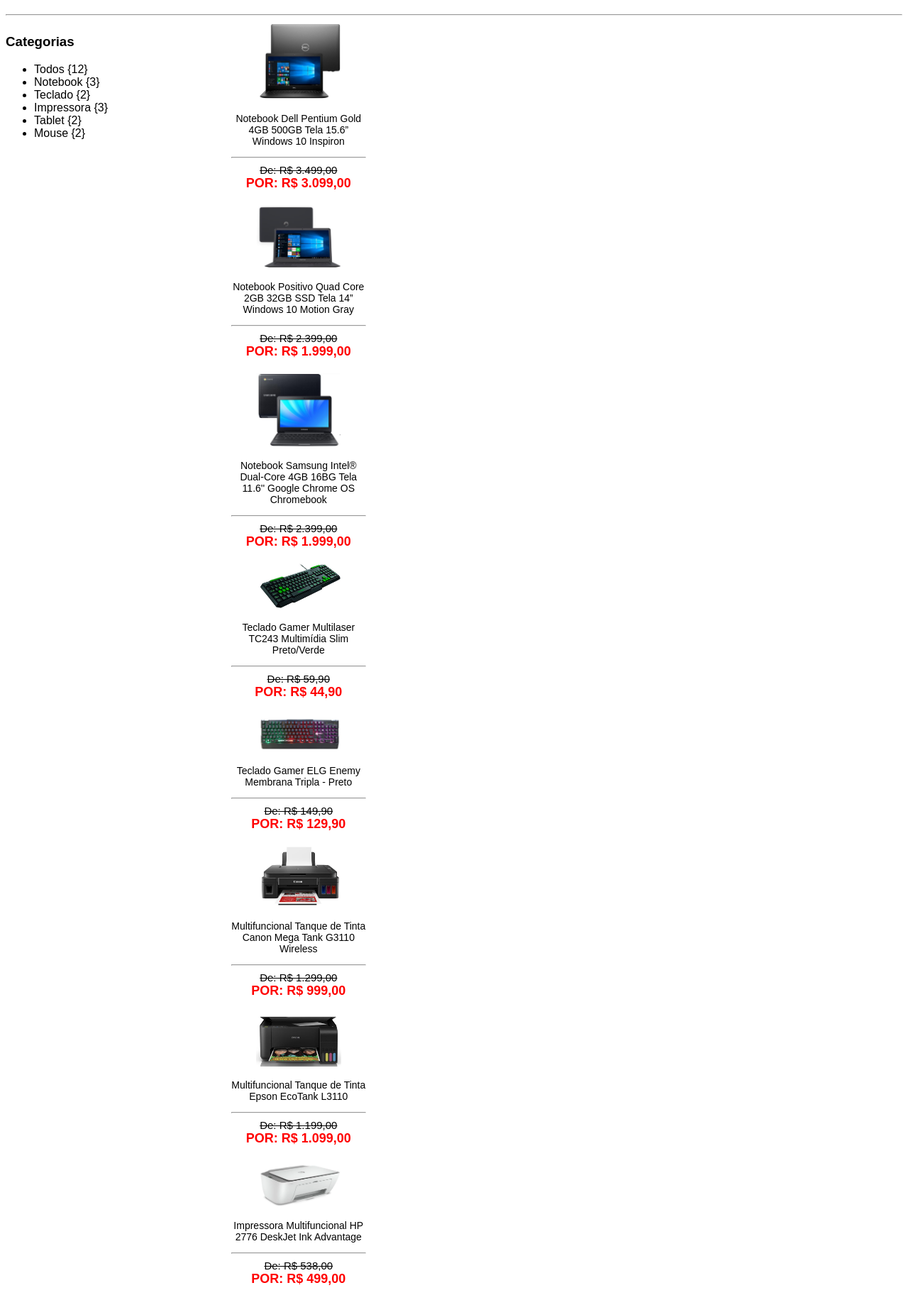
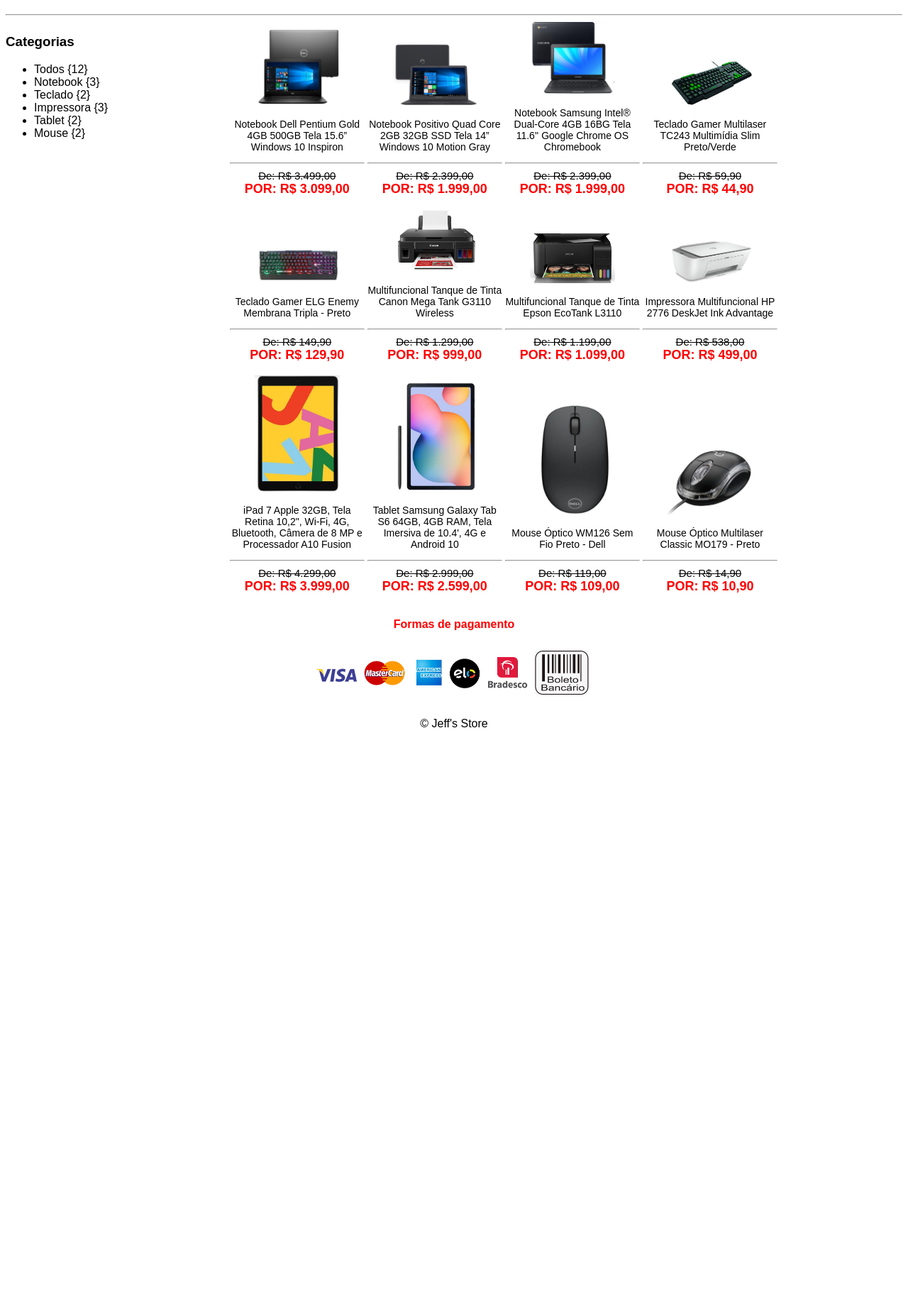
Before and after one commit to jeffersoncsw/Projeto_Loja_JeffsStore, a PHP site: page /produtos.html in a window 1280 px wide. Shown: the part 107-1939 px from the top of the page at 71% size. After the commit the page ends 1132 px from the top, so only its background shows below. Run offline with PHP 8.4, Linux system fonts and the light colour scheme.

Commit message:
Eventos javascript, correção de bugs em produtos.html

```diff
--- a/css/estilo.css
+++ b/css/estilo.css
@@ -1,5 +1,6 @@
 body {
     font-family: Arial, Helvetica, sans-serif;
+
 }
 
 .menu{
@@ -41,9 +42,14 @@
     width: 10%;
 }
 
-.formContatos{
+input#nome, textarea#mensagem{
     width: 400px;
 }
+
+input:hover, textarea:hover{
+    background-color: #dddddd;
+}
+
 
 .lojas{
     border: 0px;
@@ -58,24 +64,20 @@
 }
 
 #categorias{
-    vertical-align: top;
     width: 25%;
+    height: 100vh;
     float: left;
 }
 
 .produtos{
-    vertical-align: top;
-    display: table;
+    width: 75%;
     float: right;
-    width: 75%;
 }
 
 .box_produtos {
-    margin: 2px;
+    display: inline-block;
     width: 20%;
     text-align: center;
-    vertical-align: bottom;
-    display: table-cell;
 }
 
 .produtoName{
@@ -95,11 +97,11 @@
     font-weight: bold;
 }
 
-#rodape{
-    position: absolute;
-    bottom: 0;
-    width: 100%;
+footer, #rodape{
+    width:100%;
+    position: relative;
     text-align: center;
+    display: inline-block;
 }
 
 #formasPagamento{
--- a/js/funcoes.js
+++ b/js/funcoes.js
@@ -4,7 +4,7 @@
     for(let i = 0; i < elementos.length; i++){
         console.log(elementos[i].id);
         if (categoria == elementos[i].id){
-            elementos[i].style = "display:block";
+            elementos[i].style = "display:inline-block";
         }else{
             elementos[i].style = "display:none";
         }
@@ -15,7 +15,7 @@
     let elementos = document.getElementsByClassName('box_produtos');
 
     for(let i = 0; i < elementos.length; i++){
-        elementos[i].style = "display:block";
+        elementos[i].style = "display:inline-block";
     }
 };
 
@@ -27,3 +27,21 @@
         imagem.width = 240;
     }
 };
+
+function lojas(){
+    let clique = document.getElementsByClassName('loja');
+    confirm("Você deseja iniciar o GPS para ir a esta loja?")
+}
+
+
+function enviar(){
+    var nome = document.getElementById("nome");
+    if(nome.value != ""){
+        alert("Obrigado sr(a) " + nome.value + " seus dados foram encaminhados com sucesso!" );
+        nome.value = "";
+        mensagem.value = "";
+    } else {
+        alert("Prencha todos os campos para enviar.")
+    }
+
+}
--- a/produtos.html
+++ b/produtos.html
@@ -33,7 +33,7 @@
             </div>
         </section>
         <section class="produtos">
-            <div class="box_produtos" id="notebook" style="display: block;">
+            <div class="box_produtos" id="notebook">
                 <img src="./imagens/produtos/notebook-dell.png" width="120px" onclick="destaque(this)">
                 <br>
                 <p class="produtoName">Notebook Dell Pentium Gold 4GB 500GB Tela 15.6”
@@ -42,7 +42,7 @@
                 <p class="produtoPrecoAntigo">De: R$ 3.499,00</p>
                 <p class="produtoPreco">POR: R$ 3.099,00</p><br>
             </div>
-            <div class="box_produtos" id="notebook" style="display: block;">
+            <div class="box_produtos" id="notebook">
                 <img src="./imagens/produtos/notebook-positivo.png" width="120px" onclick="destaque(this)">
                 <br>
                 <p class="produtoName">Notebook Positivo Quad Core 2GB 32GB SSD Tela 14”
@@ -51,7 +51,7 @@
                 <p class="produtoPrecoAntigo">De: R$ 2.399,00</p>
                 <p class="produtoPreco">POR: R$ 1.999,00</p><br>
             </div>
-            <div class="box_produtos" id="notebook" style="display: block;">
+            <div class="box_produtos" id="notebook" >
                 <img src="./imagens/produtos/notebook-samsung.png" width="120px" onclick="destaque(this)">
                 <br>
                 <p class="produtoName">Notebook Samsung Intel® Dual-Core 4GB 16BG Tela 11.6''
@@ -60,7 +60,7 @@
                 <p class="produtoPrecoAntigo">De: R$ 2.399,00</p>
                 <p class="produtoPreco">POR: R$ 1.999,00</p><br>
             </div>
-            <div class="box_produtos" id="teclado" style="display: block;">
+            <div class="box_produtos" id="teclado" >
                 <img src="./imagens/produtos/teclado-multilaser.png" width="120px" onclick="destaque(this)">
                 <br>
                 <p class="produtoName">Teclado Gamer Multilaser TC243
@@ -71,7 +71,7 @@
             </div>
         </section>
         <section class="produtos">
-            <div class="box_produtos" id="teclado" style="display: block;">
+            <div class="box_produtos" id="teclado">
                 <img src="./imagens/produtos/teclado-elg.png" width="120px" onclick="destaque(this)">
                 <br>
                 <p class="produtoName">Teclado Gamer ELG Enemy Membrana Tripla - Preto</p>
@@ -79,7 +79,7 @@
                 <p class="produtoPrecoAntigo">De: R$ 149,90</p>
                 <p class="produtoPreco">POR: R$ 129,90</p><br>
             </div>
-            <div class="box_produtos" id="impressora" style="display: block;">
+            <div class="box_produtos" id="impressora">
                 <img src="./imagens/produtos/impressora-canon.png" width="120px" onclick="destaque(this)">
                 <br>
                 <p class="produtoName">Multifuncional Tanque de Tinta Canon Mega Tank G3110 Wireless</p>
@@ -87,7 +87,7 @@
                 <p class="produtoPrecoAntigo">De: R$ 1.299,00</p>
                 <p class="produtoPreco">POR: R$ 999,00</p><br>
             </div>
-            <div class="box_produtos" id="impressora" style="display: block;">
+            <div class="box_produtos" id="impressora">
                 <img src="./imagens/produtos/impressora-epson.png" width="120px" onclick="destaque(this)">
                 <br>
                 <p class="produtoName">Multifuncional Tanque de Tinta Epson EcoTank L3110</p>
@@ -95,7 +95,7 @@
                 <p class="produtoPrecoAntigo">De: R$ 1.199,00</p>
                 <p class="produtoPreco">POR: R$ 1.099,00</p><br>
             </div>
-            <div class="box_produtos" id="impressora" style="display: block;">
+            <div class="box_produtos" id="impressora">
                 <img src="./imagens/produtos/impressora-hp.png" width="120px" onclick="destaque(this)">
                 <br>
                 <p class="produtoName">Impressora Multifuncional HP 2776
@@ -106,7 +106,7 @@
             </div>
         </section>
         <section class="produtos">
-            <div class="box_produtos" id="tablet" style="display: block;">
+            <div class="box_produtos" id="tablet">
                 <img src="./imagens/produtos/tablet-apple.png" width="120px" onclick="destaque(this)">
                 <br>
                 <p class="produtoName">iPad 7 Apple 32GB, Tela Retina 10,2", Wi-Fi, 4G,
@@ -115,7 +115,7 @@
                 <p class="produtoPrecoAntigo">De: R$ 4.299,00</p>
                 <p class="produtoPreco">POR: R$ 3.999,00</p><br>
             </div>
-            <div class="box_produtos" id="tablet" style="display: block;">
+            <div class="box_produtos" id="tablet">
                 <img src="./imagens/produtos/tablet-samsung.png" width="120px" onclick="destaque(this)">
                 <br>
                 <p class="produtoName">Tablet Samsung Galaxy Tab S6 64GB, 4GB RAM,
@@ -124,7 +124,7 @@
                 <p class="produtoPrecoAntigo">De: R$ 2.999,00</p>
                 <p class="produtoPreco">POR: R$ 2.599,00</p><br>
             </div>
-            <div class="box_produtos" id="mouse" style="display: block;">
+            <div class="box_produtos" id="mouse">
                 <img src="./imagens/produtos/mouse-dell.png" width="120px" onclick="destaque(this)">
                 <br>
                 <p class="produtoName">Mouse Óptico WM126 Sem Fio Preto - Dell</p>
@@ -132,7 +132,7 @@
                 <p class="produtoPrecoAntigo">De: R$ 119,00</p>
                 <p class="produtoPreco">POR: R$ 109,00</p><br>
             </div>
-            <div class="box_produtos" id="mouse" style="display: block;">
+            <div class="box_produtos" id="mouse">
                 <img src="./imagens/produtos/mouse-multilaser.png" width="120px" onclick="destaque(this)">
                 <br>
                 <p class="produtoName">Mouse Óptico Multilaser Classic MO179 - Preto</p>
@@ -141,13 +141,11 @@
                 <p class="produtoPreco">POR: R$ 10,90</p><br>
             </div>
         </section>
-        <!--<footer id="rodape">
+        <footer id="rodape">
             <p id="formasPagamento">Formas de pagamento</p>
             <img src="./Imagens/formas-pagamento.png" alt="Formas de pagamento">
             <p>&copy; Jeff's Store</p>
-        </footer>-->
-
-
+        </footer>
     </body>
 
 </html>
```
Also changed, not shown: contatos.html (+6 -5 lines), loja.html (+6 -3 lines).
